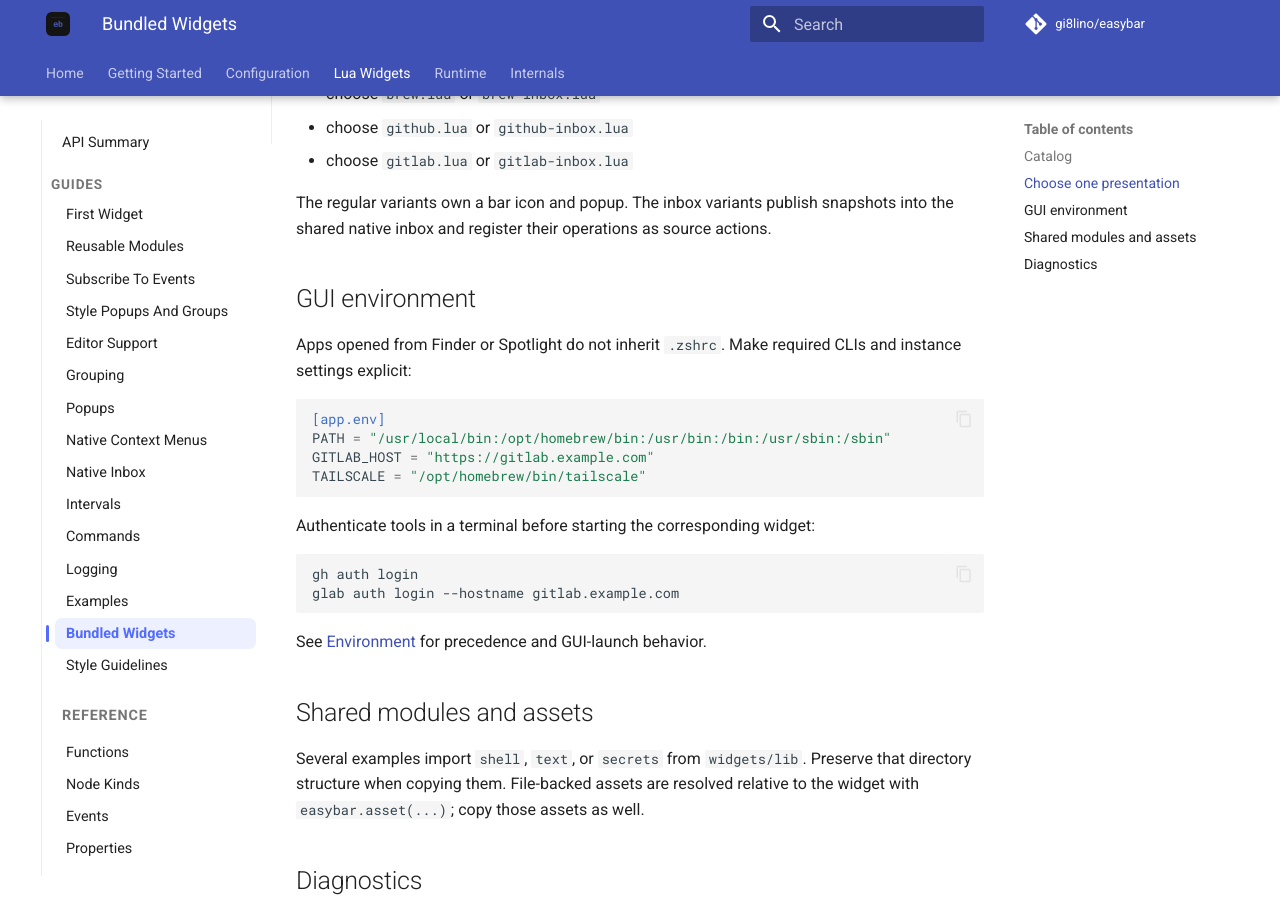
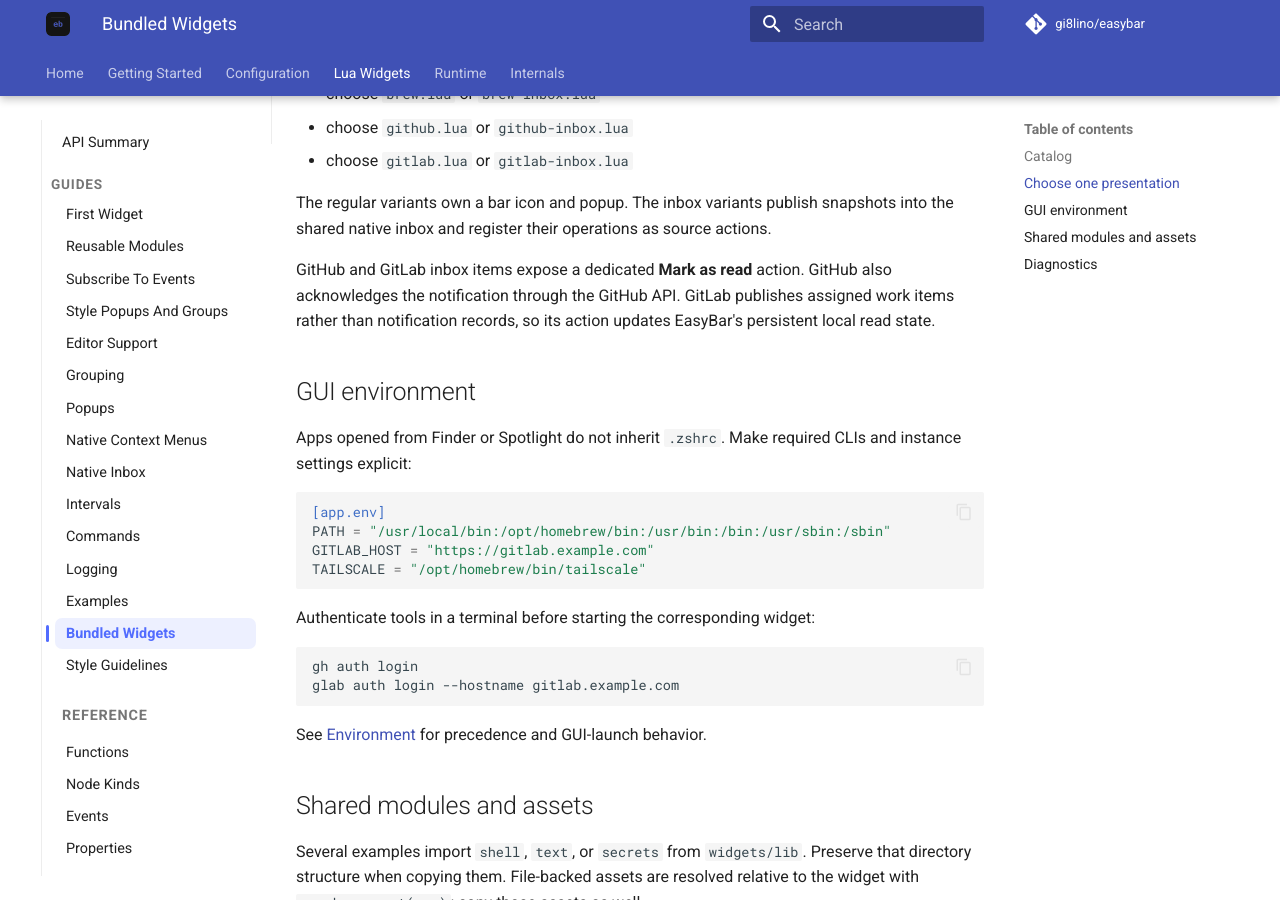
Before and after one commit to gi8lino/easybar, an MkDocs documentation site: the page built from docs/content/lua/guides/bundled-widgets.md, in a window 1280 px wide and 900 px high, scrolled down 1391 px. Built offline with MkDocs 1.6.1 and Material for MkDocs 9.7.7, drawn with Linux system fonts in a browser that asks for light colours; comment, search, counter and statistics services are not loaded.

Commit message:
feat(inbox): add mark-as-read actions to GitHub and GitLab

```diff
--- a/docs/content/lua/guides/bundled-widgets.md
+++ b/docs/content/lua/guides/bundled-widgets.md
@@ -31,6 +31,8 @@
 
 The regular variants own a bar icon and popup. The inbox variants publish snapshots into the shared native inbox and register their operations as source actions.
 
+GitHub and GitLab inbox items expose a dedicated **Mark as read** action. GitHub also acknowledges the notification through the GitHub API. GitLab publishes assigned work items rather than notification records, so its action updates EasyBar's persistent local read state.
+
 ## GUI environment
 
 Apps opened from Finder or Spotlight do not inherit `.zshrc`. Make required CLIs and instance settings explicit:
```
Also changed, not shown: 2 other files.
